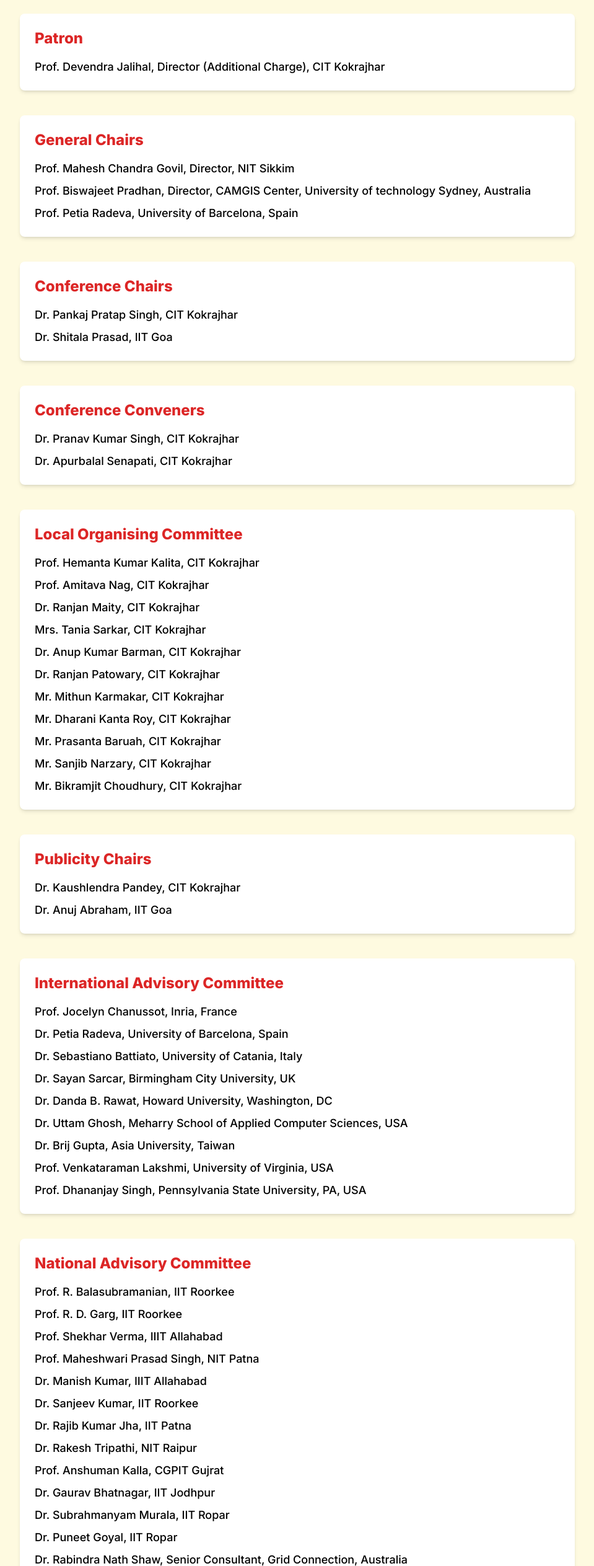
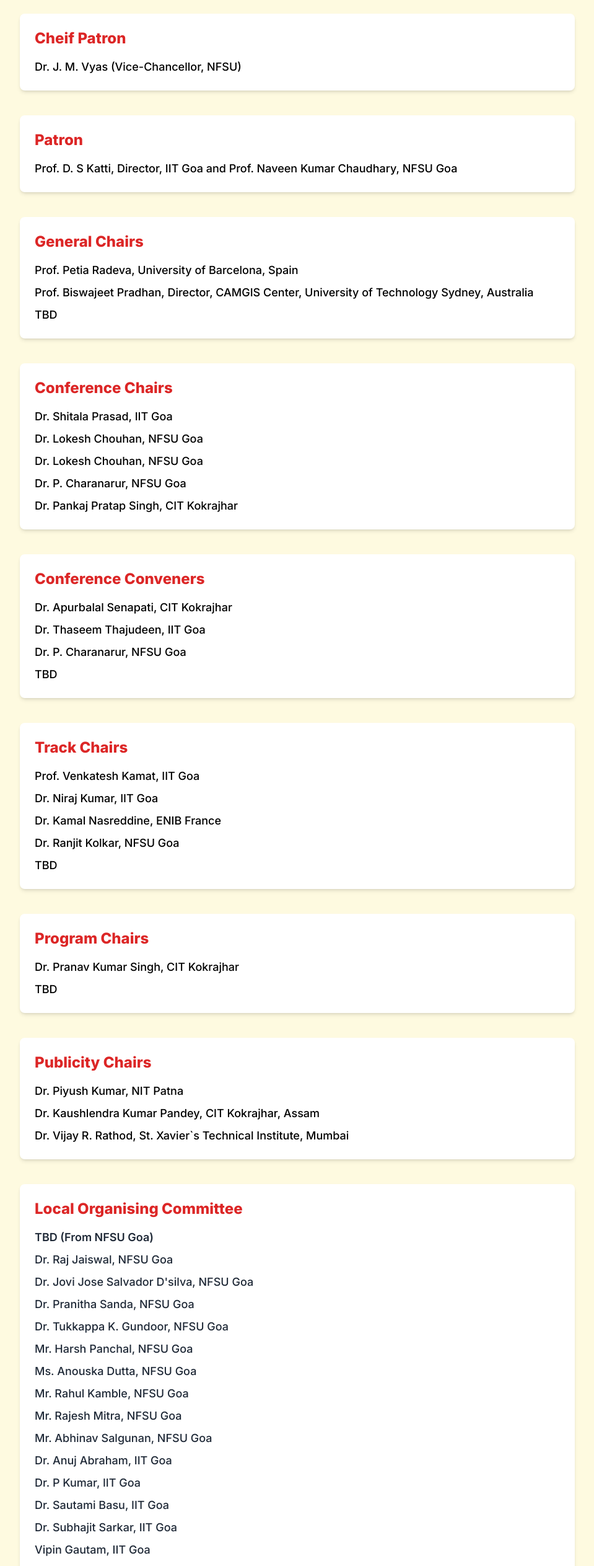
Before and after one commit to ictcon-cit/ictcon_2026, a Next.js app: page /committee in a window 1280 px wide. Shown: the part 274-2800 px from the top of the page at 62% size, without its empty margins (160-1119 px from the left). Built offline with nearby package versions, Linux system fonts and the light colour scheme.

Commit message:
Updated Logo

```diff
--- a/src/app/committee/page.tsx
+++ b/src/app/committee/page.tsx
@@ -7,13 +7,27 @@
       <div className="flex flex-col justify-center items-center text-black md:text-lg text-sm font-medium p-6 space-y-10">
         <div className="w-full max-w-4xl bg-white shadow-md rounded-lg p-6">
           <div className="text-red-600 font-extrabold text-2xl mb-4">
-            Patron
+           Cheif Patron
           </div>
           <div className="space-y-2">
             {/* <div>Sri. Pramod Boro, President, CITK Society</div> */}
             <div>
-              Prof. Devendra Jalihal, Director (Additional Charge), CIT
-              Kokrajhar
+              Dr. J. M. Vyas (Vice-Chancellor, NFSU)
+
+
+            </div>
+          </div>
+        </div>
+        <div className="w-full max-w-4xl bg-white shadow-md rounded-lg p-6">
+          <div className="text-red-600 font-extrabold text-2xl mb-4">
+          Patron
+          </div>
+          <div className="space-y-2">
+            {/* <div>Sri. Pramod Boro, President, CITK Society</div> */}
+            <div>
+            Prof. D. S Katti, Director, IIT Goa and Prof. Naveen Kumar Chaudhary, NFSU Goa
+
+
             </div>
           </div>
         </div>
@@ -23,12 +37,11 @@
             General Chairs
           </div>
           <div className="space-y-2">
-            <div> Prof. Mahesh Chandra Govil, Director, NIT Sikkim</div>
+            <div>Prof. Petia Radeva, University of Barcelona, Spain </div>
             <div>
-              Prof. Biswajeet Pradhan, Director, CAMGIS Center, University of
-              technology Sydney, Australia
+              Prof. Biswajeet Pradhan, Director, CAMGIS Center, University of Technology Sydney, Australia
             </div>
-            <div>Prof. Petia Radeva, University of Barcelona, Spain</div>
+            <div>TBD</div>
           </div>
         </div>
 
@@ -37,40 +50,89 @@
             Conference Chairs
           </div>
           <div className="space-y-2">
+            <div>Dr. Shitala Prasad, IIT Goa </div>
+
+            <div>Dr. Lokesh Chouhan, NFSU Goa</div>
+            <div>Dr. Lokesh Chouhan, NFSU Goa</div>
+            <div>Dr. P. Charanarur, NFSU Goa</div>
             <div>Dr. Pankaj Pratap Singh, CIT Kokrajhar</div>
+          </div>
 
-            <div>Dr. Shitala Prasad, IIT Goa</div>
-          </div>
         </div>
         <div className="w-full max-w-4xl bg-white shadow-md rounded-lg p-6">
           <div className="text-red-600 font-extrabold text-2xl mb-4">
             Conference Conveners
           </div>
           <div className="space-y-2">
-            <div>Dr. Pranav Kumar Singh, CIT Kokrajhar</div>
             <div>Dr. Apurbalal Senapati, CIT Kokrajhar</div>
+            <div>Dr. Thaseem Thajudeen, IIT Goa</div>
+            <div>Dr. P. Charanarur, NFSU Goa</div>
+            <div>TBD</div>
+          </div>
+        </div>
+        <div className="w-full max-w-4xl bg-white shadow-md rounded-lg p-6">
+          <div className="text-red-600 font-extrabold text-2xl mb-4">
+            Track Chairs
+          </div>
+          <div className="space-y-2">
+            <div>Prof. Venkatesh Kamat, IIT Goa</div>
+            <div>Dr. Niraj Kumar, IIT Goa</div>
+            <div>Dr. Kamal Nasreddine, ENIB France</div>
+            <div>Dr. Ranjit Kolkar, NFSU Goa</div>
+            <div>TBD</div>
           </div>
         </div>
 
         <div className="w-full max-w-4xl bg-white shadow-md rounded-lg p-6">
           <div className="text-red-600 font-extrabold text-2xl mb-4">
-            Local Organising Committee
+            Program Chairs
           </div>
           <div className="space-y-2">
-            <div>Prof. Hemanta Kumar Kalita, CIT Kokrajhar</div>
-            <div>Prof. Amitava Nag, CIT Kokrajhar</div>
-            <div>Dr. Ranjan Maity, CIT Kokrajhar</div>
-            <div>Mrs. Tania Sarkar, CIT Kokrajhar</div>
-            <div>Dr. Anup Kumar Barman, CIT Kokrajhar</div>
-            <div>Dr. Ranjan Patowary, CIT Kokrajhar</div>
-            <div>Mr. Mithun Karmakar, CIT Kokrajhar</div>
-            <div>Mr. Dharani Kanta Roy, CIT Kokrajhar</div>
-            <div>Mr. Prasanta Baruah, CIT Kokrajhar</div>
-            <div>Mr. Sanjib Narzary, CIT Kokrajhar</div>
-            <div>Mr. Bikramjit Choudhury, CIT Kokrajhar</div>
-
+            <div>Dr. Pranav Kumar Singh, CIT Kokrajhar</div>
+            <div>TBD</div>
           </div>
         </div>
+
+        <div className="w-full max-w-4xl bg-white shadow-md rounded-lg p-6">
+          <div className="text-red-600 font-extrabold text-2xl mb-4">
+            Publicity Chairs
+          </div>
+          <div className="space-y-2">
+            <div>Dr. Piyush Kumar, NIT Patna</div>
+            <div>Dr. Kaushlendra Kumar Pandey, CIT Kokrajhar, Assam</div>
+            <div>Dr. Vijay R. Rathod, St. Xavier`s Technical Institute, Mumbai</div>
+          </div>
+        </div>
+
+       <div className="w-full max-w-4xl bg-white shadow-md rounded-lg p-6">
+  <div className="text-red-600 font-extrabold text-2xl mb-4">
+    Local Organising Committee
+  </div>
+
+  <div className="space-y-2 text-gray-800">
+    <div className="font-semibold">TBD (From NFSU Goa)</div>
+
+    <div>Dr. Raj Jaiswal, NFSU Goa</div>
+    <div>Dr. Jovi Jose Salvador D'silva, NFSU Goa</div>
+    <div>Dr. Pranitha Sanda, NFSU Goa</div>
+    <div>Dr. Tukkappa K. Gundoor, NFSU Goa</div>
+    <div>Mr. Harsh Panchal, NFSU Goa</div>
+    <div>Ms. Anouska Dutta, NFSU Goa</div>
+    <div>Mr. Rahul Kamble, NFSU Goa</div>
+    <div>Mr. Rajesh Mitra, NFSU Goa</div>
+    <div>Mr. Abhinav Salgunan, NFSU Goa</div>
+    <div>Dr. Anuj Abraham, IIT Goa</div>
+    <div>Dr. P Kumar, IIT Goa</div>
+    <div>Dr. Sautami Basu, IIT Goa</div>
+    <div>Dr. Subhajit Sarkar, IIT Goa</div>
+    <div>Vipin Gautam, IIT Goa</div>
+    <div>Aditi Sethkar, IIT Goa</div>
+    <div>Ashish Verma, IIT Goa</div>
+    <div>Andleeb Zuhra, IIT Goa</div>
+    <div>Prachi Negi, IIT Goa</div>
+    <div>Harsh S K, IIT Goa</div>
+  </div>
+</div>
 
         <div className="w-full max-w-4xl bg-white shadow-md rounded-lg p-6">
           <div className="text-red-600 font-extrabold text-2xl mb-4">
```
